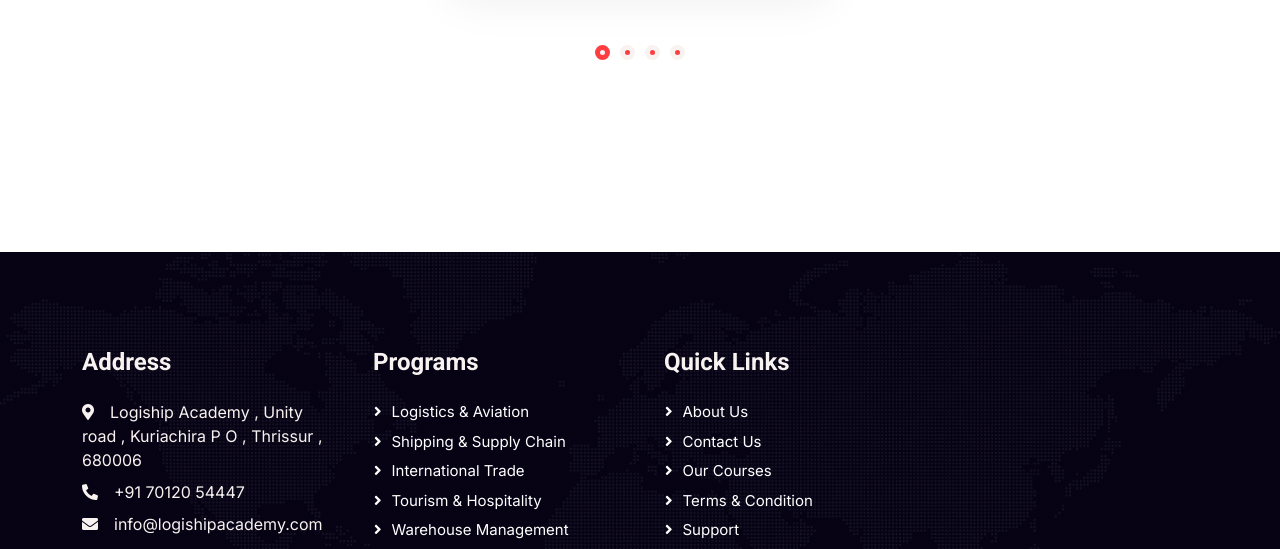
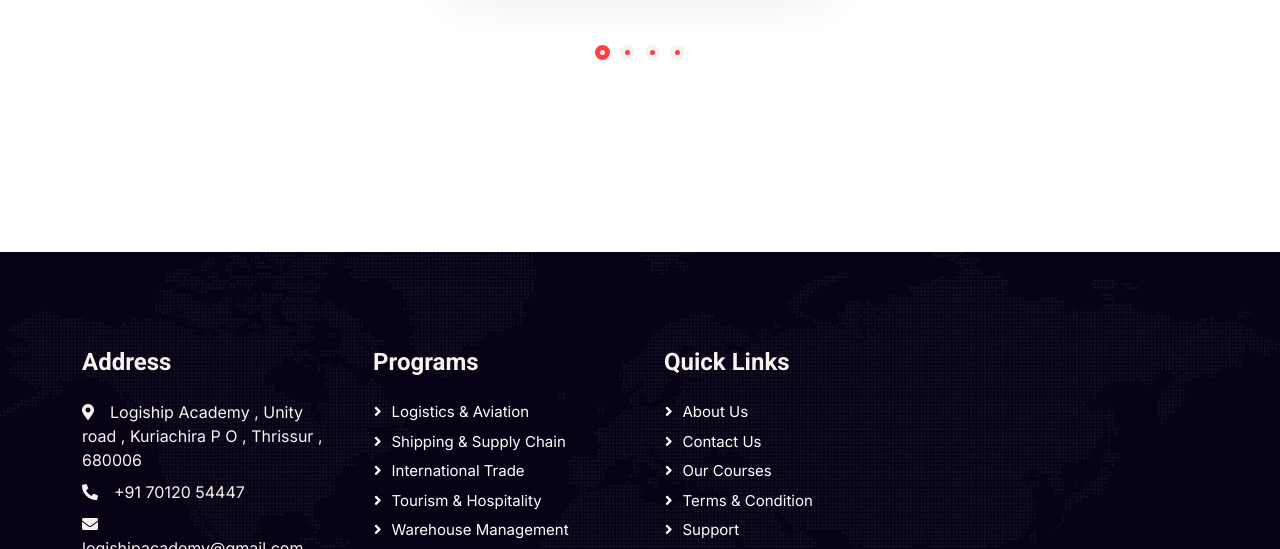
Before and after one commit to slfspaceserver/logiship-academy, a plain HTML site: page index.html in a window 1280 px wide. Shown: the part 5494-6043 px from the top of the page. Drawn offline with nearby package versions, Linux system fonts and the light colour scheme.

Commit message:
Update index.html

```diff
--- a/index.html
+++ b/index.html
@@ -1,3 +1,4 @@
+
 <!DOCTYPE html>
 <html lang="en">
 
@@ -424,10 +425,10 @@
                 <p class="mb-2"><i class="fa fa-map-marker-alt me-3"></i>Logiship Academy ,
                     Unity road ,
                     Kuriachira P O ,
-                    Thrissur ,
+                    Thrissur ,
                     680006</p>
                 <p class="mb-2"><i class="fa fa-phone-alt me-3"></i>+91 70120 54447</p>
-                <p class="mb-2"><i class="fa fa-envelope me-3"></i>info@logishipacademy.com</p>
+                <p class="mb-2"><i class="fa fa-envelope me-3"></i>logishipacademy@gmail.com</p>
                 <div class="d-flex pt-2">
                     <a class="btn btn-outline-light btn-social" href=""><i class="fab fa-twitter"></i></a>
                     <a class="btn btn-outline-light btn-social" href=""><i class="fab fa-facebook-f"></i></a>
```
